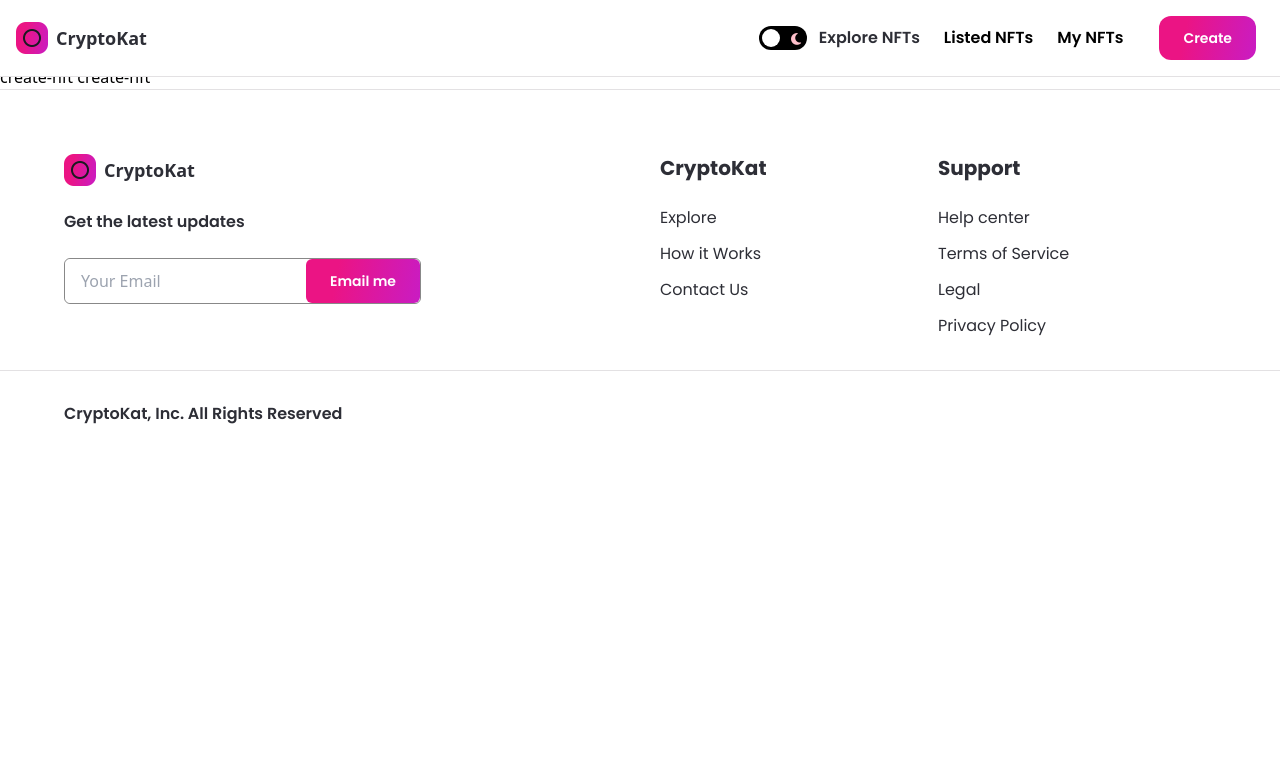
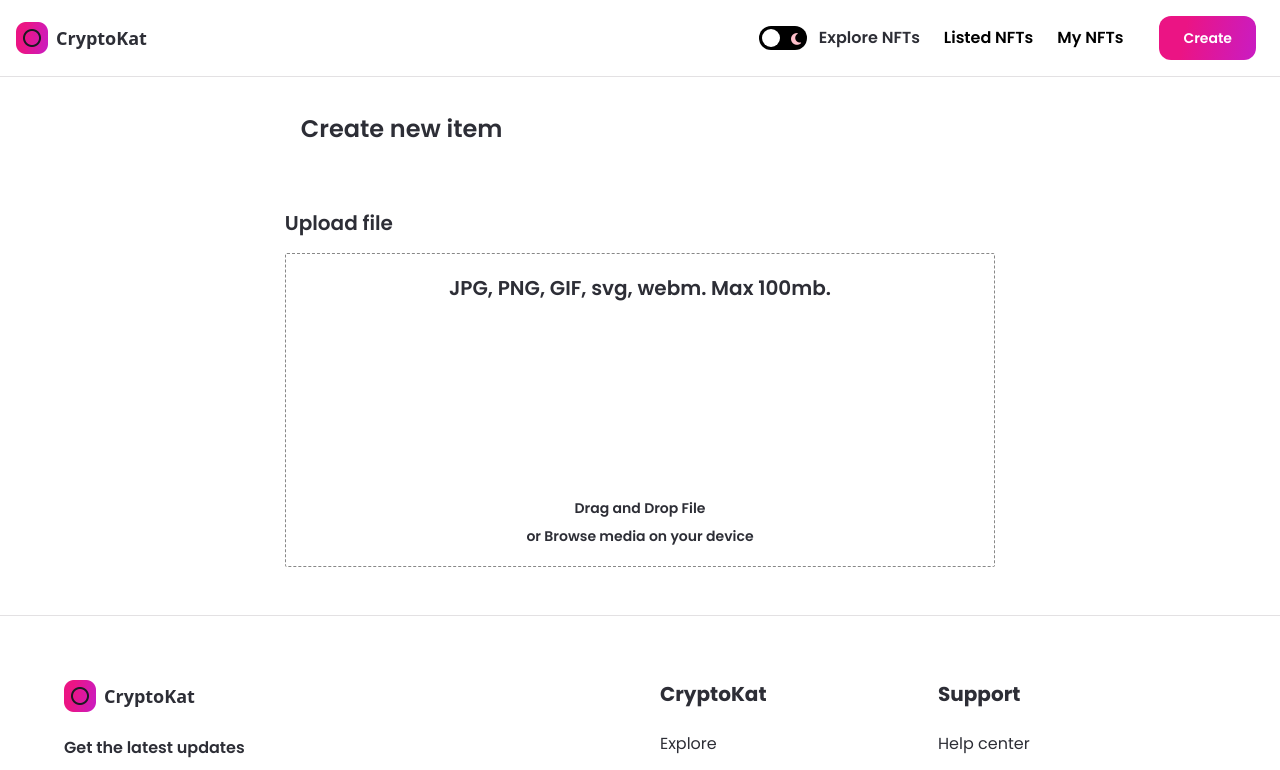
Before and after one commit to Britishexchangestudent/NFTmarketplace, a Next.js app: page /create-nft in a window 1280 px wide. Shown: the top 770 px of the page. Built offline with nearby package versions, Linux system fonts and the light colour scheme.

Commit message:
create nft image upload

```diff
--- a/components/NFTCard.jsx
+++ b/components/NFTCard.jsx
@@ -37,7 +37,7 @@ const NFTCard = ({ nft }) => (
 
     <div
       className="flex-1 min-w-215 max-w-max xs:max-w-none sm:w-full sm:min-w-155
-    minmd:min-w-256 minlg:min-w-327 bg-transparent rounded-2xl p-4  m-4 minlg:m-8 sm:my-2 sm:mx-2 cursor-pointer"
+    minmd:min-w-256 minlg:min-w-327 bg-transparent rounded-2xl p-4  m-4 minlg:m-8 sm:my-2 sm:mx-2 cursor-pointer hover:scale-105 duration-300"
     >
       <div className="relative w-full h-52 sm:h-36 xs:h-56 minmd:h-60 minlg:h-300 rounded-2xl shadow-lg">
         <Image src={nft.image || images[`nft${nft.i}`]} objectFit="cover" layout="fill" alt="nft" className="rounded-tl-2xl rounded-tr-2xl shadow-lg" />
--- a/pages/create-nft.js
+++ b/pages/create-nft.js
@@ -1,11 +1,71 @@
-import React from 'react';
+/* eslint-disable no-unused-vars */
+import { useTheme } from 'next-themes';
+import Image from 'next/image';
+import { useRouter } from 'next/router';
+import React, { useCallback, useContext, useMemo, useState } from 'react';
+import { useDropzone } from 'react-dropzone';
+import { Button } from '../components';
 
-const CreateNFT = () => (
-  <div>
-    <p>create-nft
-      create-nft
-    </p>
-  </div>
-);
+import images from '../assets';
+
+const CreateNFT = () => {
+  const [fileUrl, setFileUrl] = useState(null);
+  const { theme } = useTheme();
+
+  const onDrop = useCallback(() => {
+    // upload image to blockchain
+  }, []);
+
+  const { getRootProps, getInputProps, isDragActive, isDragAccept, isDragReject } = useDropzone({
+    onDrop,
+    accept: 'image/*',
+    maxSize: 5000000,
+  });
+
+  const fileStyle = useMemo(() => (
+    `dark:bg-nft-black-1 bg-white border dark:border-white border-nft-gray-2 flex flex-col items-center p-5 rounded-sm border-dashed
+    ${isDragActive} && 'border-file-active' ${isDragAccept} && 'border-file-accept' ${isDragReject} && 'border-file-reject'`
+  ), [isDragActive, isDragAccept, isDragReject]);
+  return (
+    <div className="flex justify-center sm:px-4 p-12">
+      <div className="w-3/5 md:w-full">
+        <h1 className="font-poppins dark:text-white text-nft-black-1 text-2xl minlg:text-4xl font-semibold ml-4 xs:ml-0">Create new item</h1>
+
+        <div className="mt-16">
+          <p className="font-poppins dark:text-white text-nft-black-1 font-semibold text-xl">Upload file</p>
+          <div className="mt-4">
+            <div className={fileStyle} {...getRootProps()}>
+              <input type="text" {...getInputProps()} />
+              <div className="flexCenter flex-col text-center">
+                <p className="font-poppins dark:text-white text-nft-black-1 font-semibold text-xl">
+                  JPG, PNG, GIF, svg, webm. Max 100mb.
+                </p>
+
+                <div className="my-12 w-full flex justify-center">
+                  <Image src={images.upload} width={100} height={100} objectFit="contain" alt="file-upload" className={theme === 'light' && 'filter invert'} />
+                </div>
+
+                <p className="font-poppins dark:text-white text-nft-black-1 font-semibold text-sm">
+                  Drag and Drop File
+                </p>
+                <p className="font-poppins dark:text-white text-nft-black-1 font-semibold text-sm mt-2">
+                  or Browse media on your device
+                </p>
+              </div>
+            </div>
+            {fileUrl && (
+              <aside>
+                <div>
+                  <img src={fileUrl} alt="asset_file" />
+                </div>
+              </aside>
+            )}
+          </div>
+        </div>
+      </div>
+
+    </div>
+  );
+};
 
 export default CreateNFT;
```
